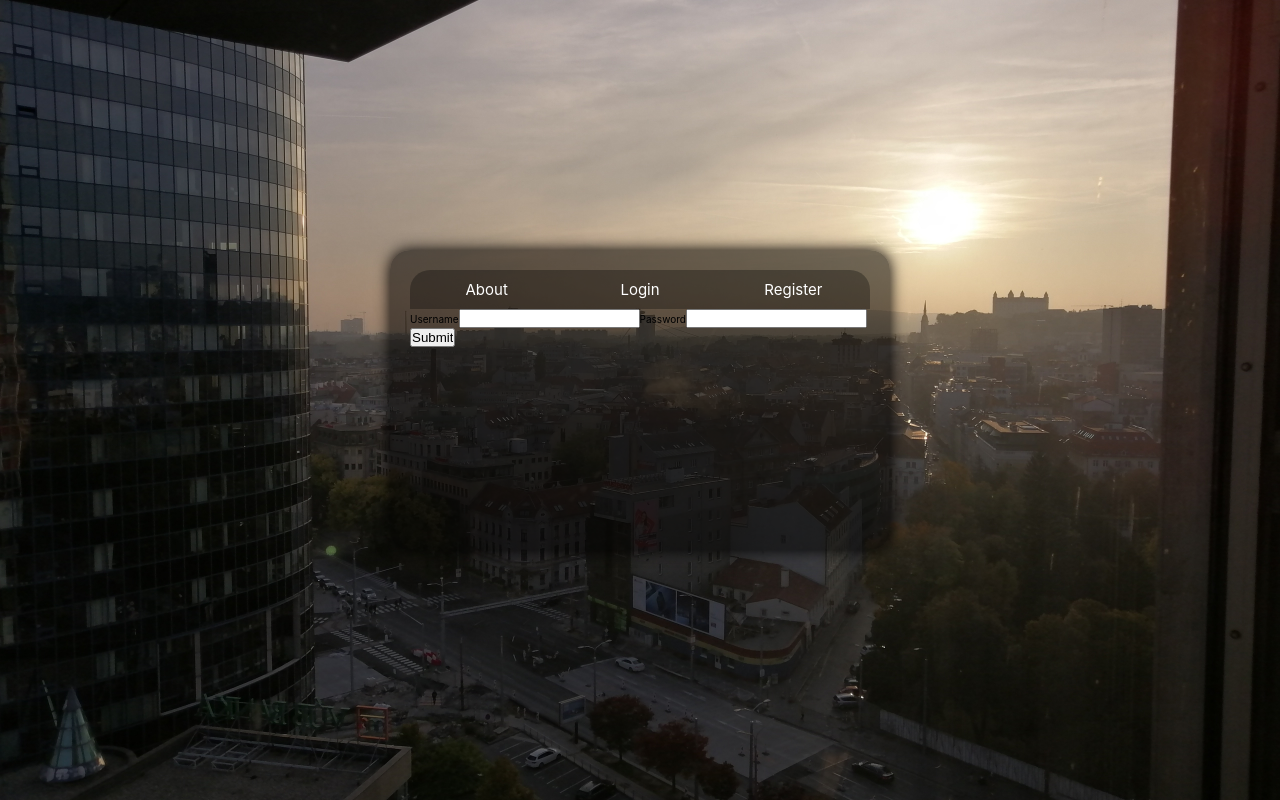
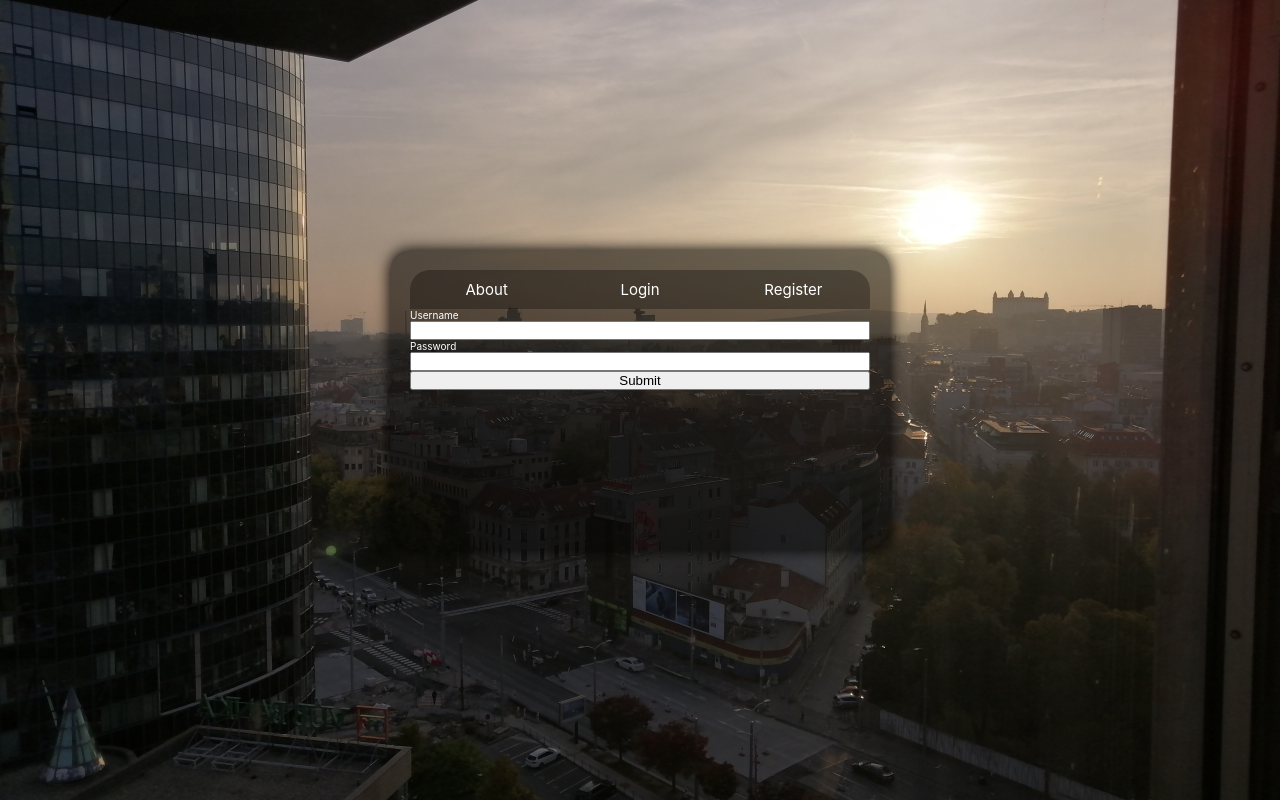
Before and after one commit to mrslvs/invoicing, a React (Create React App) app in the folder frontend/: page / in a window 1280 px wide. Both pictures are taken after a click on the button "Login". Built offline with nearby package versions, Linux system fonts and the light colour scheme.

Commit message:
add login styling

```diff
--- /dev/null
+++ b/frontend/src/css/Login.css
@@ -0,0 +1,7 @@
+.login-form {
+    color: white;
+
+    display: flex;
+    flex-direction: column;
+    justify-content: center;
+}
--- a/frontend/src/home/Login.js
+++ b/frontend/src/home/Login.js
@@ -1,4 +1,5 @@
 import React from 'react';
+import '../css/Login.css';
 import axios from '../api/axios';
 
 const Login = () => {
```
